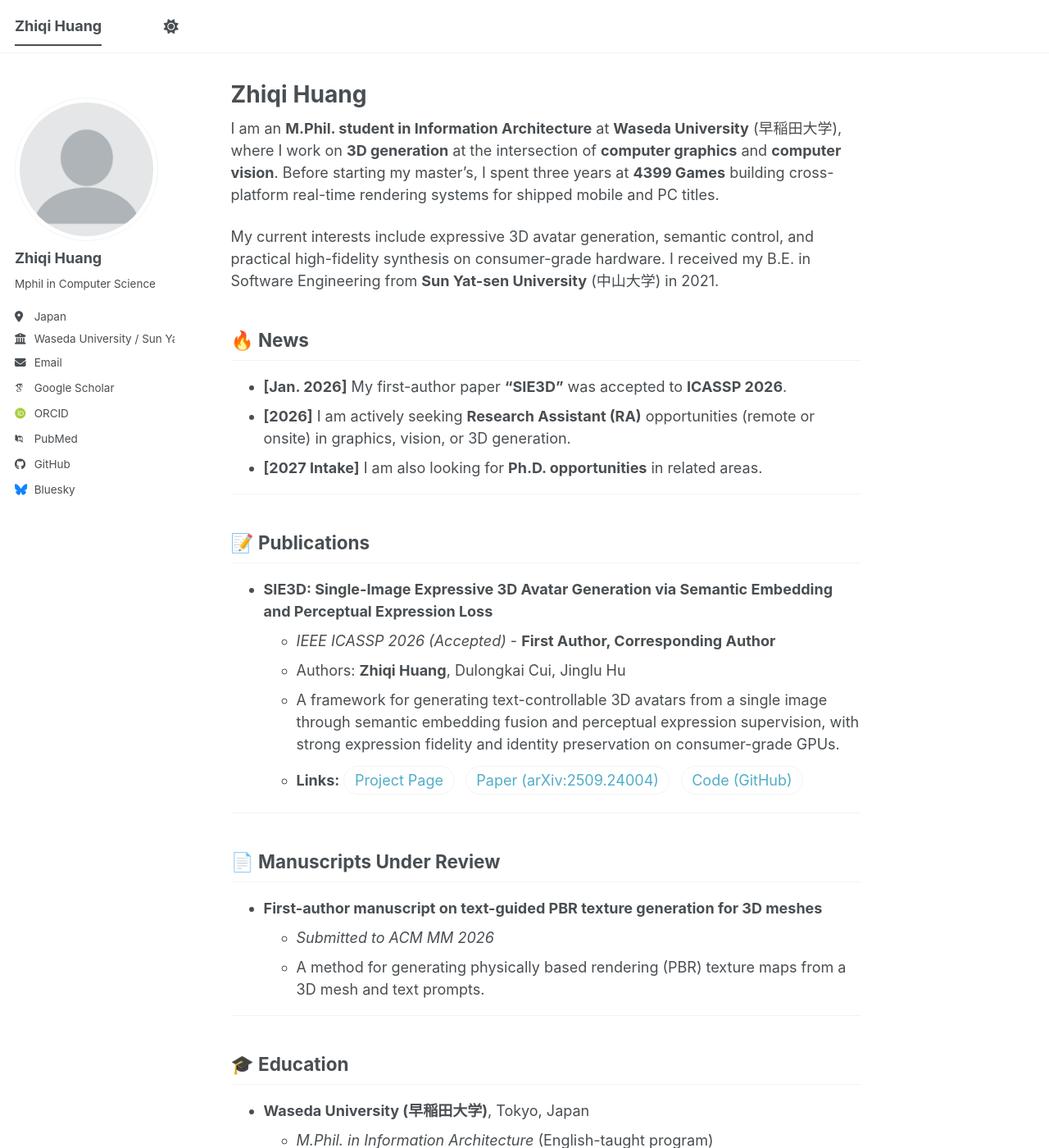
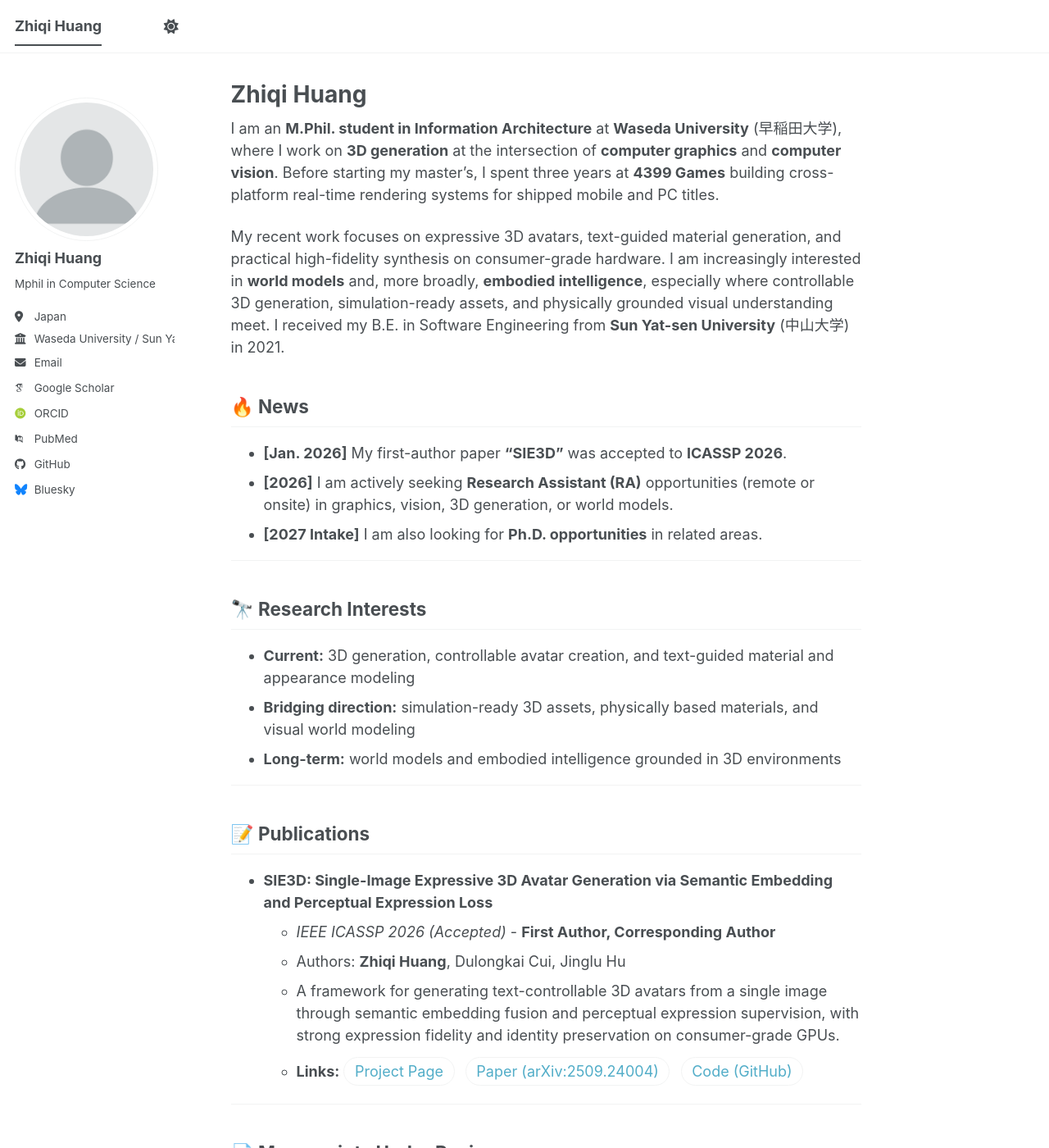
Before and after one commit to huang-zhiqi/huang-zhiqi.github.io, a Jekyll site: the page built from _pages/about.md, in a window 1280 px wide and 1400 px high. Shown: the whole window at 82% size. Built offline with Jekyll 4.4.1, drawn with Linux system fonts in a browser that asks for light colours; some web fonts are replaced; a script bundle is joined from its source files by our own code; library files that are not in the unit come from our copies; some of the changed text lies outside the part shown.

Commit message:
增加倾向于世界模型和具身智能的兴趣。

```diff
--- a/_pages/about.md
+++ b/_pages/about.md
@@ -10,13 +10,21 @@ redirect_from:
 
 I am an **M.Phil. student in Information Architecture** at **Waseda University** (早稲田大学), where I work on **3D generation** at the intersection of **computer graphics** and **computer vision**. Before starting my master's, I spent three years at **4399 Games** building cross-platform real-time rendering systems for shipped mobile and PC titles.
 
-My current interests include expressive 3D avatar generation, semantic control, and practical high-fidelity synthesis on consumer-grade hardware. I received my B.E. in Software Engineering from **Sun Yat-sen University** (中山大学) in 2021.
+My recent work focuses on expressive 3D avatars, text-guided material generation, and practical high-fidelity synthesis on consumer-grade hardware. I am increasingly interested in **world models** and, more broadly, **embodied intelligence**, especially where controllable 3D generation, simulation-ready assets, and physically grounded visual understanding meet. I received my B.E. in Software Engineering from **Sun Yat-sen University** (中山大学) in 2021.
 
 ## 🔥 News
 
 * **[Jan. 2026]** My first-author paper **"SIE3D"** was accepted to **ICASSP 2026**.
-* **[2026]** I am actively seeking **Research Assistant (RA)** opportunities (remote or onsite) in graphics, vision, or 3D generation.
+* **[2026]** I am actively seeking **Research Assistant (RA)** opportunities (remote or onsite) in graphics, vision, 3D generation, or world models.
 * **[2027 Intake]** I am also looking for **Ph.D. opportunities** in related areas.
+
+---
+
+## 🔭 Research Interests
+
+* **Current:** 3D generation, controllable avatar creation, and text-guided material and appearance modeling
+* **Bridging direction:** simulation-ready 3D assets, physically based materials, and visual world modeling
+* **Long-term:** world models and embodied intelligence grounded in 3D environments
 
 ---
 
@@ -34,7 +42,7 @@ My current interests include expressive 3D avatar generation, semantic control,
 
 * **First-author manuscript on text-guided PBR texture generation for 3D meshes**
   * *Submitted to ACM MM 2026*
-  * A method for generating physically based rendering (PBR) texture maps from a 3D mesh and text prompts.
+  * A method for generating physically based rendering (PBR) texture maps from a 3D mesh and text prompts, with an emphasis on simulation-ready 3D assets.
 
 ---
 
@@ -43,7 +51,7 @@ My current interests include expressive 3D avatar generation, semantic control,
 * **Waseda University (早稲田大学)**, Tokyo, Japan
   * *M.Phil. in Information Architecture* (English-taught program)
   * 2025 - Mar. 2027 (expected)
-  * Research focus: Computer graphics, computer vision, and 3D generation
+  * Research focus: Computer graphics, computer vision, 3D generation, and related directions toward world models
   * **Current GPA: 3.8 / 4.0**
 
 * **Sun Yat-sen University (中山大学)**, Guangzhou, China
@@ -69,8 +77,9 @@ My current interests include expressive 3D avatar generation, semantic control,
 ## 💻 Tech Stack
 
 * **Languages**: C++, Python, C#, GLSL/HLSL
-* **Graphics & Games**: Vulkan, OpenGL, Unity, Real-time Rendering (PBR)
+* **Graphics & Simulation**: Vulkan, OpenGL, Unity, Real-time Rendering (PBR)
 * **Research & AI**: PyTorch, 3D Gaussian Splatting, Diffusion Models, CLIP
+* **Emerging Interests**: World Models, Embodied AI, Simulation, Multimodal 3D Understanding
 
 ---
 
```
